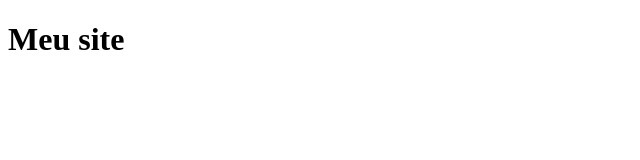
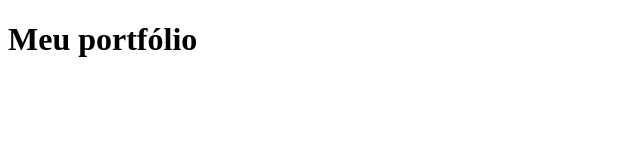
Before and after one commit to LeoSouzaSenac/meu-site, a plain HTML site: page index.html in a window 1280 px wide. Shown: the whole page, without its empty margins (0-640 px from the left). Drawn offline with Linux system fonts and the light colour scheme.

Commit message:
refactor: alterado o texto do site

```diff
--- a/index.html
+++ b/index.html
@@ -6,6 +6,6 @@
     <title>Meu Site</title>
 </head>
 <body>
-    <h1>Meu site</h1>
+    <h1>Meu portfólio</h1>
 </body>
 </html>
```
